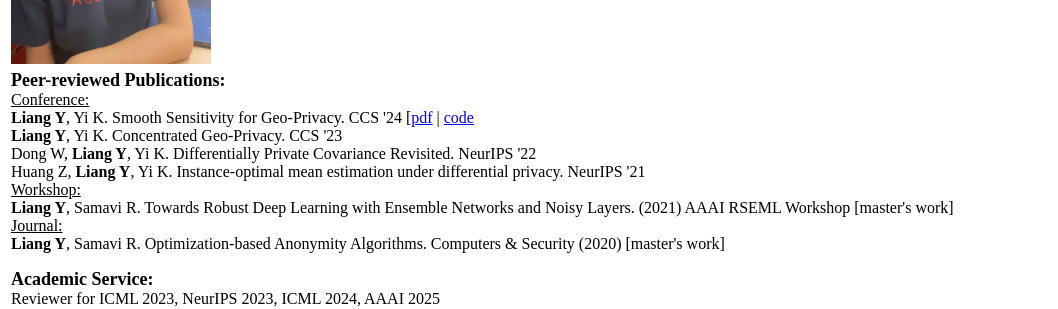
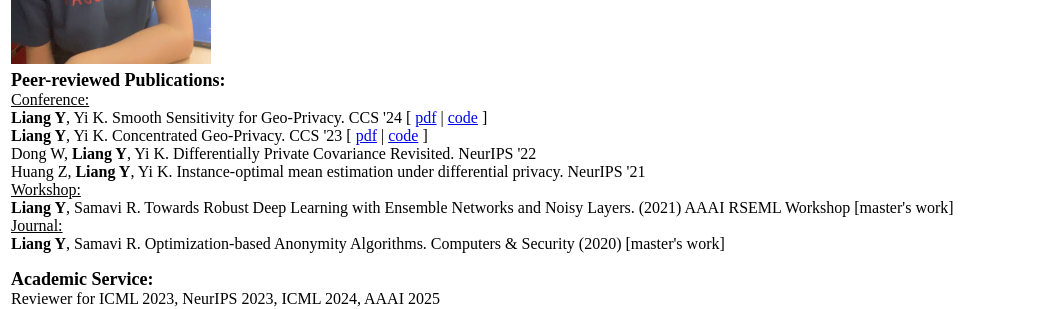
Before and after one commit to liangy42/liangy42.github.io, a plain HTML site: page index.html in a window 1280 px wide. Shown: the part 249-558 px from the top of the page, without its empty margins (0-1058 px from the left). Drawn offline with Linux system fonts and the light colour scheme.

Commit message:
Update index.html

```diff
--- a/index.html
+++ b/index.html
@@ -50,8 +50,8 @@
             <tr><td>
 <p><font size="+1"><b>Peer-reviewed Publications:</b></font><br>
     <u>Conference:</u><br>
-<strong>Liang Y</strong>, Yi K. Smooth Sensitivity for Geo-Privacy. CCS '24 [<a href="https://arxiv.org/abs/2405.06307">pdf</a> | <a href="https://github.com/hkustDB/SmoothGP">code</a><br>
-<strong>Liang Y</strong>, Yi K. Concentrated Geo-Privacy. CCS '23<br>
+<strong>Liang Y</strong>, Yi K. Smooth Sensitivity for Geo-Privacy. CCS '24 [ <a href="https://arxiv.org/abs/2405.06307">pdf</a> | <a href="https://github.com/hkustDB/SmoothGP">code</a> ]<br>
+<strong>Liang Y</strong>, Yi K. Concentrated Geo-Privacy. CCS '23 [ <a href="https://arxiv.org/abs/2305.19756">pdf</a> | <a href="https://github.com/hkustDB/ConcentratedGeoPrivacy">code</a> ]<br>
 Dong W, <strong>Liang Y</strong>, Yi K. Differentially Private Covariance Revisited. NeurIPS '22<br>
 Huang Z, <strong>Liang Y</strong>, Yi K. Instance-optimal mean estimation under differential privacy. NeurIPS '21<br>
     <u>Workshop:</u><br>
```
